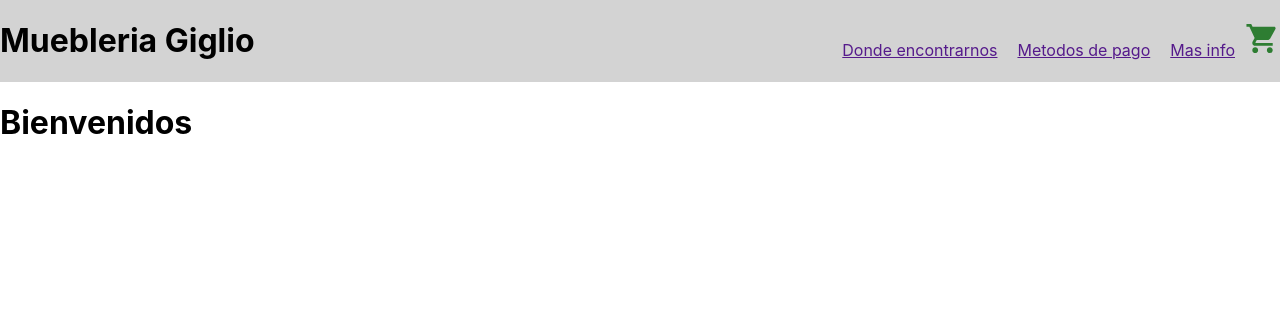
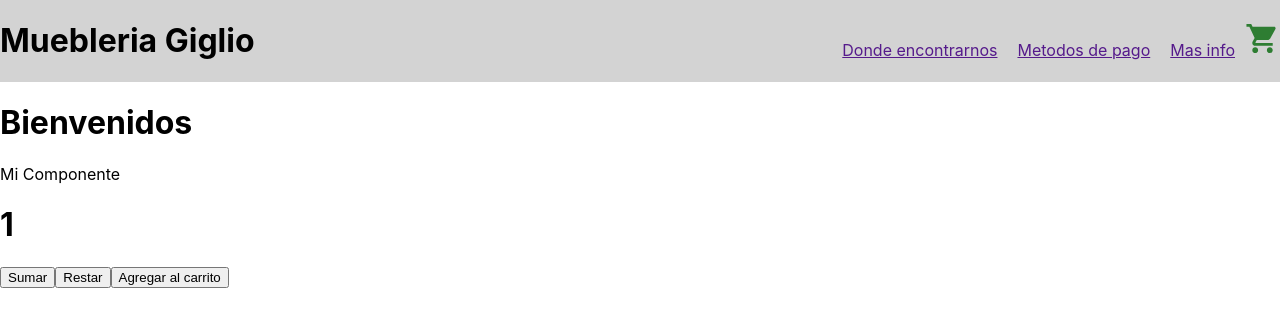
Before and after one commit to franciscovila/reactcoderhouse, a React (Create React App) app: page / in a window 1280 px wide. Shown: the top 326 px of the page. Built offline with nearby package versions, Linux system fonts and the light colour scheme.

Commit message:
contador

```diff
--- a/src/App.js
+++ b/src/App.js
@@ -1,15 +1,23 @@
 import React from 'react';
 import NavBar from './components/NavBar';
 import ItemListContainer from './components/ItemListContainer';
+import MiComponente from './components/MiComponente';
 
 
 
 const App = () => {
+
+  const onAdd = (count) => {
+    console.log('Producto agregado al carrito')
+  }
+
+  onAdd()
+
   return (
     <>
     <NavBar />
     <ItemListContainer greeting='Bienvenidos' />
-
+    <MiComponente stock={10} onAdd={onAdd}  />
     </>
   )
 }
--- a/src/components/NavBar.jsx
+++ b/src/components/NavBar.jsx
@@ -27,7 +27,7 @@ const styles = {
 
 },
     links: {
-        padding: 10,
+    padding: 10,
 }
 }
 
```
